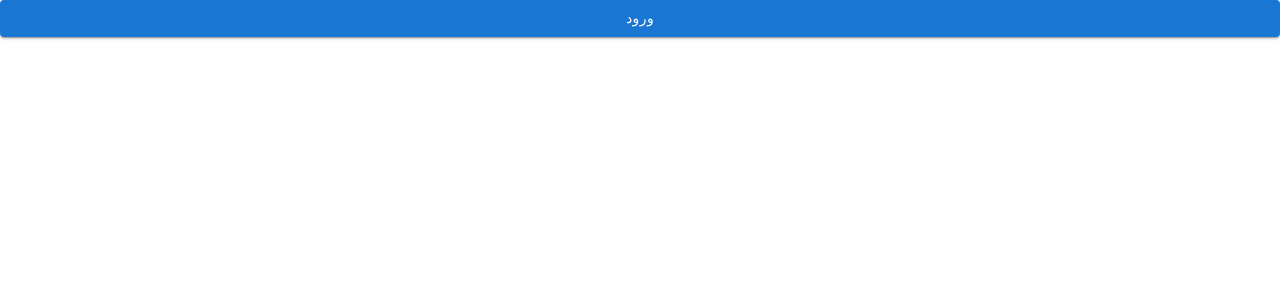
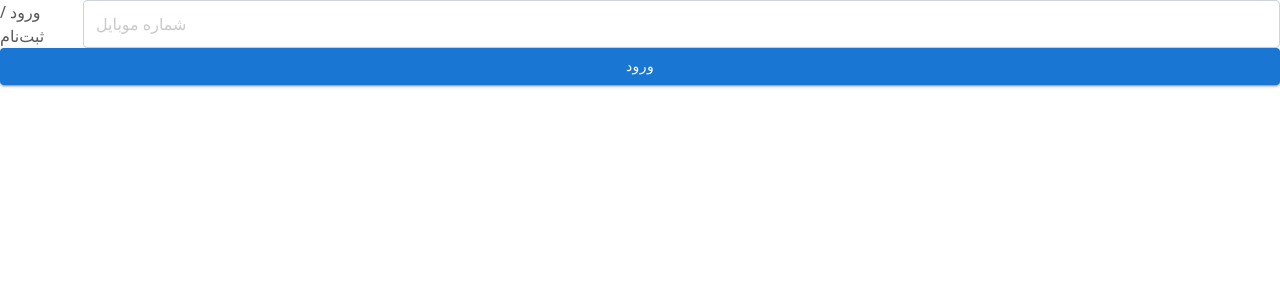
Before and after one commit to zahrafarrokhi/AvaProjectFrontend, a Next.js app: page /auth/login in a window 1280 px wide. Shown: the top 300 px of the page. Built offline with nearby package versions, Linux system fonts and the light colour scheme.

Commit message:
create login page

```diff
--- a/pages/auth/login.jsx
+++ b/pages/auth/login.jsx
@@ -1,11 +1,17 @@
 import { Button } from '@mui/material';
 import React from 'react'
 import loginlayout from '../../components/loginlayout';
-
+import styles from '../../styles/login.module.scss'
  function login() {
   return (
     <div className={`d-flex flex-column`}>
-
+      <div className="d-flex flex-row">
+        <label>ورود / ثبت‌‌نام</label>
+        <input type="text"
+           placeholder='شماره موبایل'
+           className={`form-control ${styles.phone_input}`}
+        />
+      </div>
       <Button variant="contained" sx={{}}>ورود</Button>
     </div>
   )
--- a/styles/_theme.scss
+++ b/styles/_theme.scss
@@ -0,0 +1,7 @@
+
+
+.form-control {
+  &::placeholder {
+    color: $gray-200;
+  }
+}
--- /dev/null
+++ b/styles/login.module.scss
@@ -0,0 +1,9 @@
+@import "colors";
+@import "bootstrap-imports";
+
+.phone_input{
+  // width: 100% !important;
+  &::placeholder {
+    color: $gray-200;
+  }
+}
```
